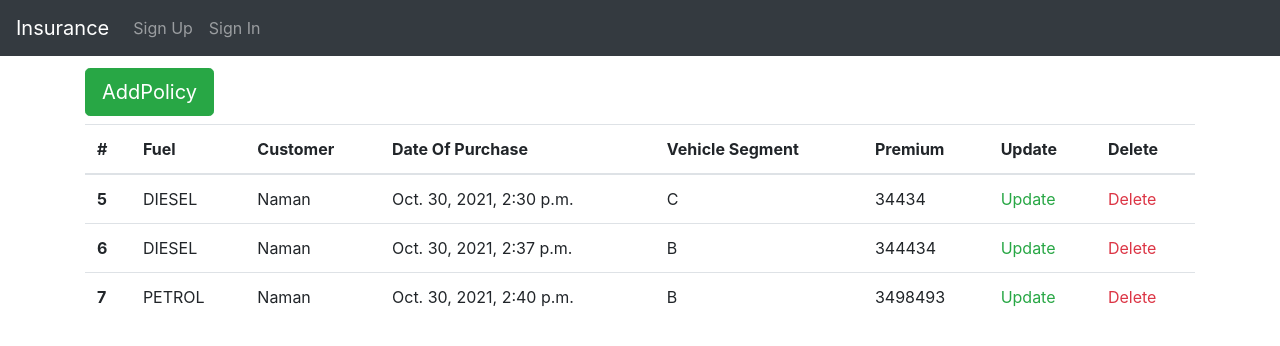
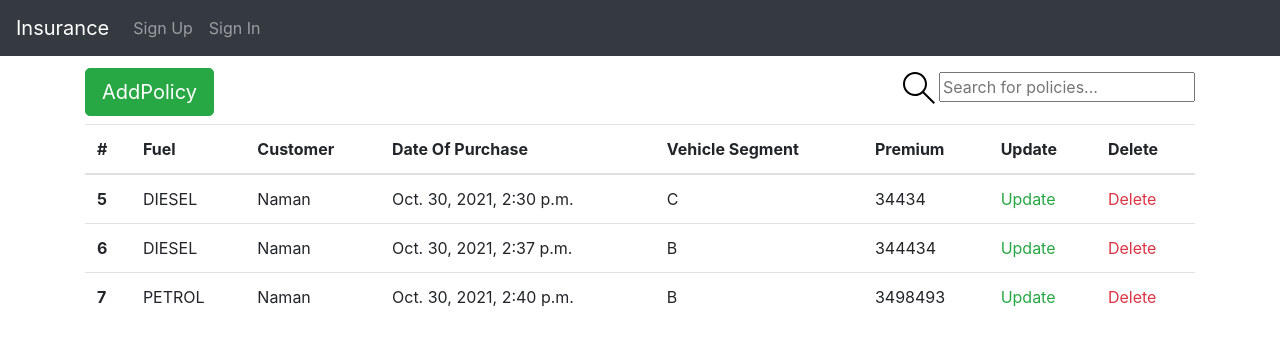
Before and after one commit to namank03/insurance, a Django app: page /policies/ in a window 1280 px wide. Shown: the top 346 px of the page. Run offline with Django 3.2, Linux system fonts and the light colour scheme; data comes from the database, SQL or seed files in the repository; both versions use the stored data as it was after the commit; some libraries are stand-ins or nearby versions.

Commit message:
added policy search functionality

```diff
--- a/insurance/base/views.py
+++ b/insurance/base/views.py
@@ -1,20 +1,17 @@
 # Create your views here.
 from django.contrib import messages
 from django.contrib.auth.decorators import login_required
-from django.http import HttpResponse
+from django.db.models import Q
 from django.shortcuts import redirect, render
-
-
-def ViewName(request):
-    return HttpResponse("Enter response")
-
 
 from .forms import PolicyForm
 from .models import Customer, Policy
 
 
 def policy_view(request):
-    policies = Policy.objects.all()
+    q = request.GET.get('q') if request.GET.get('q') is not None else ''
+    # * icontains is kind of a regex match.
+    policies = Policy.objects.filter(Q(id__icontains=q) | Q(customer__id__icontains=q))
     context = {'policies': policies}
     return render(request, 'policy/policies.html', context)
 
--- a/insurance/static/css/project.css
+++ b/insurance/static/css/project.css
@@ -11,3 +11,9 @@
   background-color: #f2dede;
   border-color: #eed3d7;
 }
+
+.header {
+  display: flex;
+  justify-content: space-between;
+  align-items: center;
+}
--- a/insurance/templates/policy/policies.html
+++ b/insurance/templates/policy/policies.html
@@ -2,8 +2,23 @@
 
 {% block content %}
 
-<a href="{% url 'base:createPolicy' %}" class="btn btn-success btn-lg my-2" role="button"
-  aria-disabled="true">AddPolicy</a>
+
+<div class="header">
+  <a href="{% url 'base:createPolicy' %}" class="btn btn-success btn-lg my-2" role="button"
+    aria-disabled="true">AddPolicy</a>
+
+  <form class="header__search" method="GET" action="{% url 'base:policies' %}">
+    <label>
+      <svg version="1.1" xmlns="http://www.w3.org/2000/svg" width="32" height="32" viewBox="0 0 32 32">
+        <title>search</title>
+        <path
+          d="M32 30.586l-10.845-10.845c1.771-2.092 2.845-4.791 2.845-7.741 0-6.617-5.383-12-12-12s-12 5.383-12 12c0 6.617 5.383 12 12 12 2.949 0 5.649-1.074 7.741-2.845l10.845 10.845 1.414-1.414zM12 22c-5.514 0-10-4.486-10-10s4.486-10 10-10c5.514 0 10 4.486 10 10s-4.486 10-10 10z">
+        </path>
+      </svg>
+      <input placeholder="Search for policies..." name="q" />
+    </label>
+  </form>
+</div>
 
 <table class="table">
   <thead>
```
Also changed, not shown: insurance.db.
